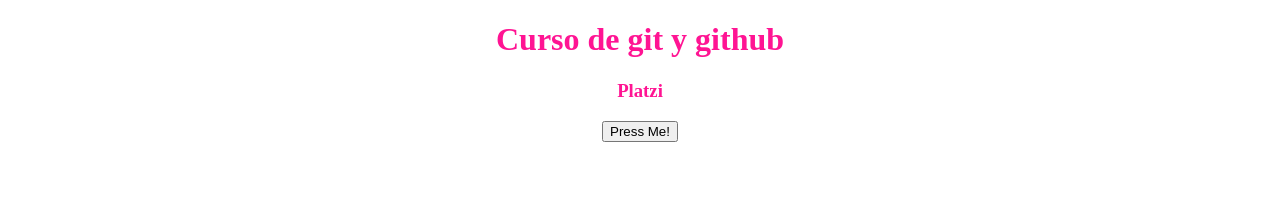
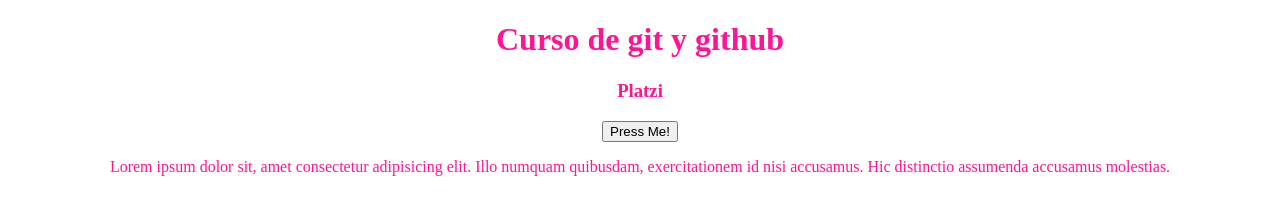
Before and after one commit to FranciscoYorlano/hyperblog, a plain HTML site: page index.html in a window 1280 px wide. Drawn offline with Linux system fonts and the light colour scheme.

Commit message:
Arranco mi proyecto real con html y css

```diff
--- a/index.html
+++ b/index.html
@@ -12,5 +12,6 @@
   <form action="">
     <button>Press Me!</button>
   </form>
+  <p>Lorem ipsum dolor sit, amet consectetur adipisicing elit. Illo numquam quibusdam, exercitationem id nisi accusamus. Hic distinctio assumenda accusamus molestias.</p>
 </body>
 </html>
```
